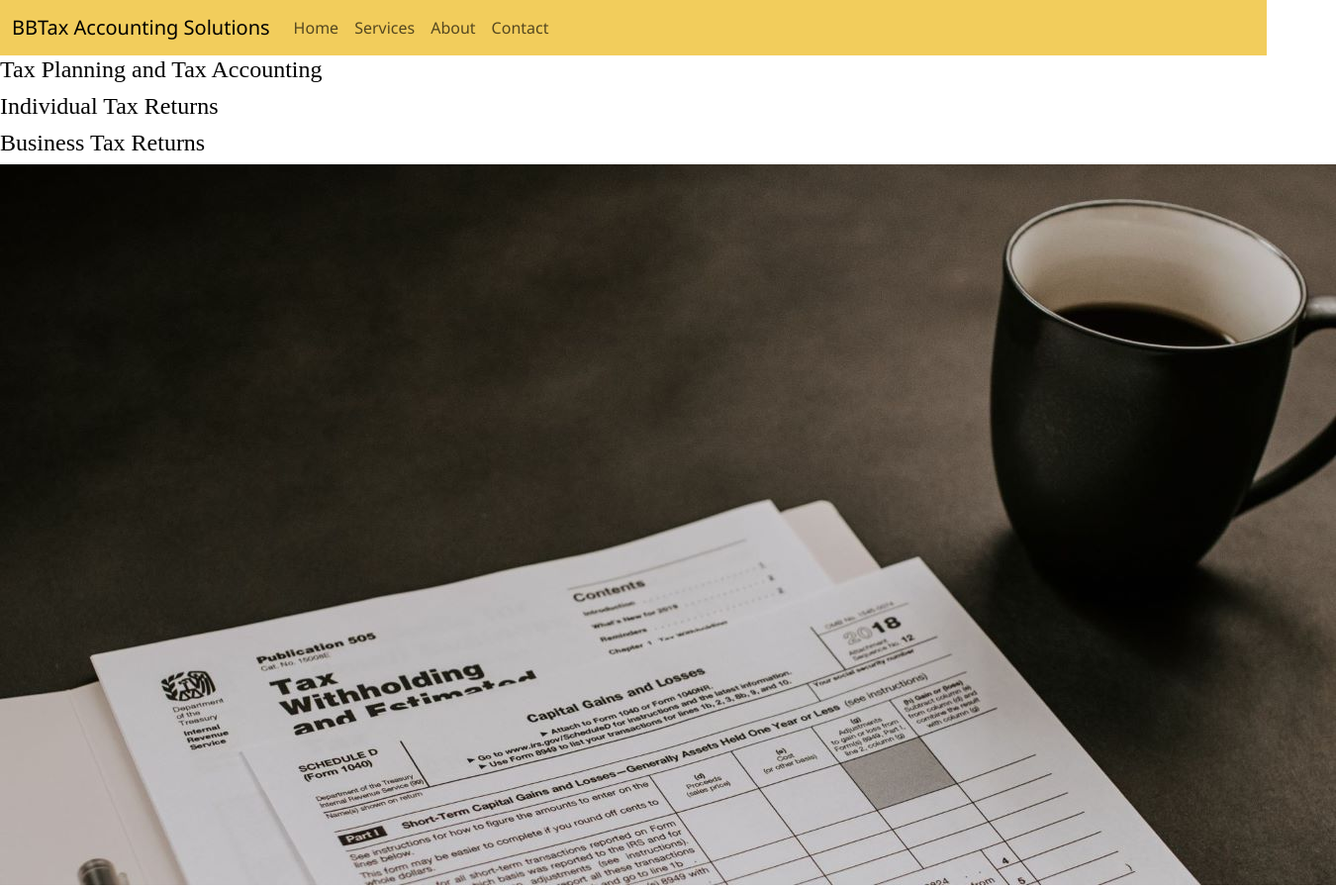
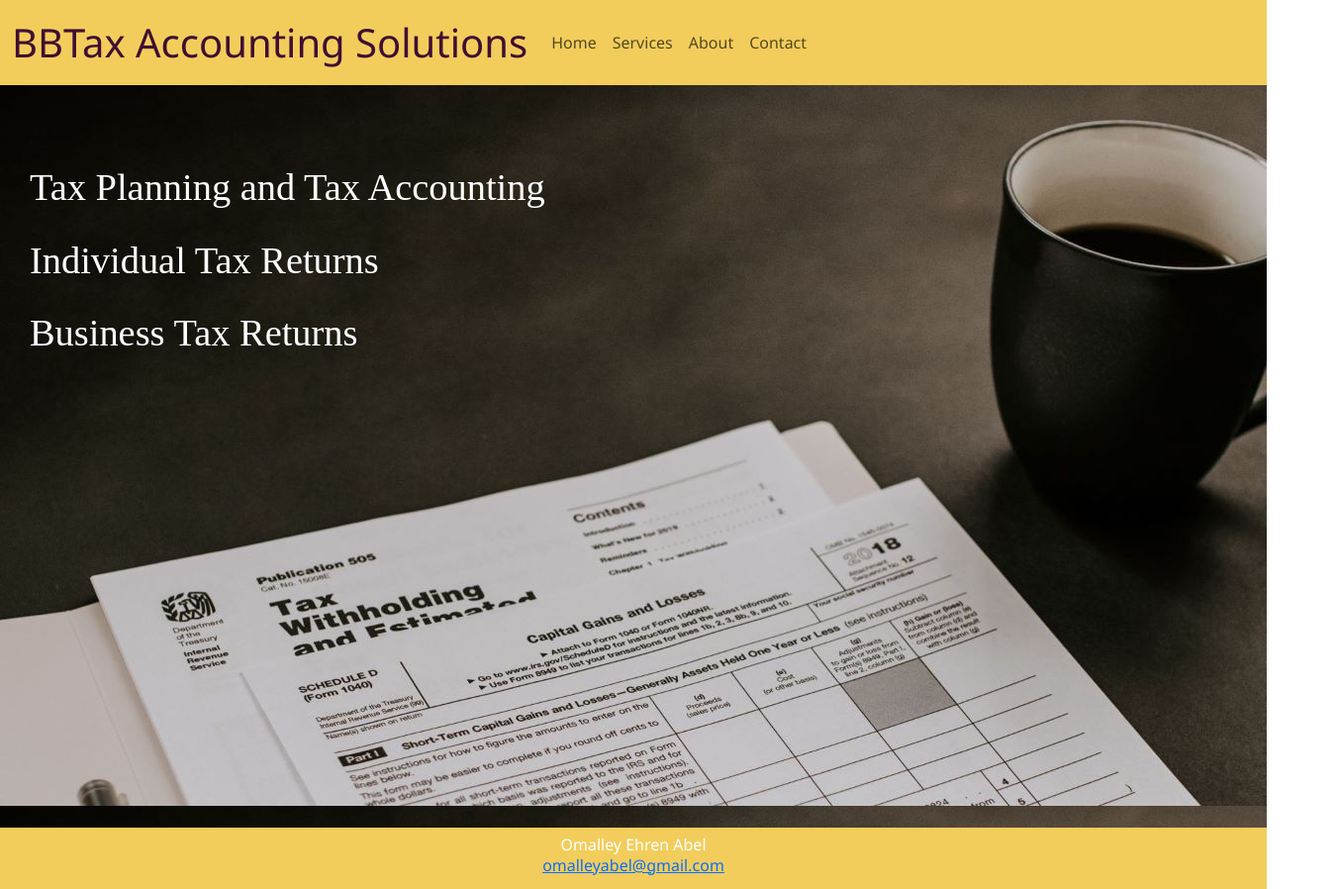
Before and after one commit to oeabel/BBTax, a plain HTML site: page index.html in a window 1280 px wide. Shown: the whole page at 99% size, 1350 px wide, since content can reach past the window. Drawn offline with nearby package versions, Linux system fonts and the light colour scheme.

Commit message:
final updates

```diff
--- a/index.html
+++ b/index.html
@@ -4,8 +4,8 @@
     <meta charset="utf-8">
     <meta name="viewport" content="width=device-width, initial-scale=1">
     <title>BBTax Accounting Solutions</title>
+    <link href="https://cdn.jsdelivr.net/npm/bootstrap@5.3.0-alpha1/dist/css/bootstrap.min.css" rel="stylesheet" integrity="sha384-GLhlTQ8iRABdZLl6O3oVMWSktQOp6b7In1Zl3/Jr59b6EGGoI1aFkw7cmDA6j6gD" crossorigin="anonymous">
     <link rel="stylesheet" type="text/css" href="style.css">
-    <link href="https://cdn.jsdelivr.net/npm/bootstrap@5.3.0-alpha1/dist/css/bootstrap.min.css" rel="stylesheet" integrity="sha384-GLhlTQ8iRABdZLl6O3oVMWSktQOp6b7In1Zl3/Jr59b6EGGoI1aFkw7cmDA6j6gD" crossorigin="anonymous">
     <script src="https://cdn.jsdelivr.net/npm/bootstrap@5.0.2/dist/js/bootstrap.bundle.min.js"></script>
 </head>
 <body>
@@ -30,13 +30,23 @@
     <!-- END NAVBAR -->
 
     <!-- MAIN -->
-    <div class="has-bg-img textx">
-            <h4>Tax Planning and Tax Accounting</h4>
-            <h4>Individual Tax Returns</h4>
-            <h4>Business Tax Returns</h4>
-        <img class="bg-img" src="images/tax_resize2xx.jpg" alt="Taxes">
+    <div class="has-bg-img main-bg">
+        <div class="textx">
+            <p>Tax Planning and Tax Accounting</p>
+            <p>Individual Tax Returns</p>
+            <p>Business Tax Returns</p>
+        </div>
     </div>
     <!-- END MAIN -->
+
+    <!-- FOOTER -->
+    <footer>
+        <div class="footer">
+            <p>Omalley Ehren Abel</p>
+            <p><a href="mailto:omalleyabel@gmail.com">omalleyabel@gmail.com</a></p>
+        </div>
+    </footer>
+    <!-- END FOOTER -->
 
     <script src="https://cdn.jsdelivr.net/npm/bootstrap@5.0.2/dist/js/bootstrap.bundle.min.js" integrity="sha384-MrcW6ZMFYlzcLA8Nl+NtUVF0sA7MsXsP1UyJoMp4YLEuNSfAP+JcXn/tWtIaxVXM" crossorigin="anonymous"></script>
     <script src="https://code.jquery.com/jquery-3.2.1.slim.min.js" integrity="sha384-KJ3o2DKtIkvYIK3UENzmM7KCkRr/rE9/Qpg6aAZGJwFDMVNA/GpGFF93hXpG5KkN" crossorigin="anonymous"></script>
--- a/style.css
+++ b/style.css
@@ -5,10 +5,28 @@
 
 .navbar-brand {
     color: #400E32;
-    font-size: 65px;
+    font-size: 40px;
 }
 
 .textx {
     font-family: Gabriola;
-    color: black;
+    font-size: 3vw;
+    color: white;
+    height: 750px;
+    padding-top: 75px;
+    padding-left: 30px;
 }
+
+.main-bg {
+    background-image: url("images/tax_resize2xx.jpg");
+}
+
+.footer {
+    background-color: #F2CD5C;
+    font-family: 'Segoe UI', Tahoma, Geneva, Verdana, sans-serif;
+    text-align: center;
+    padding-top: 15px;
+    padding-bottom: 5px;
+    color: white;
+    line-height: .3;
+}
```
Also changed, not shown: 1 other file.
